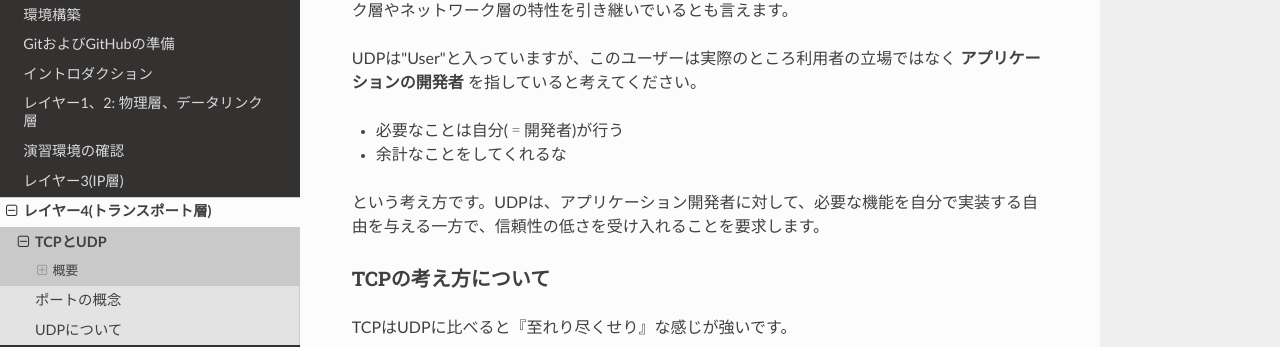
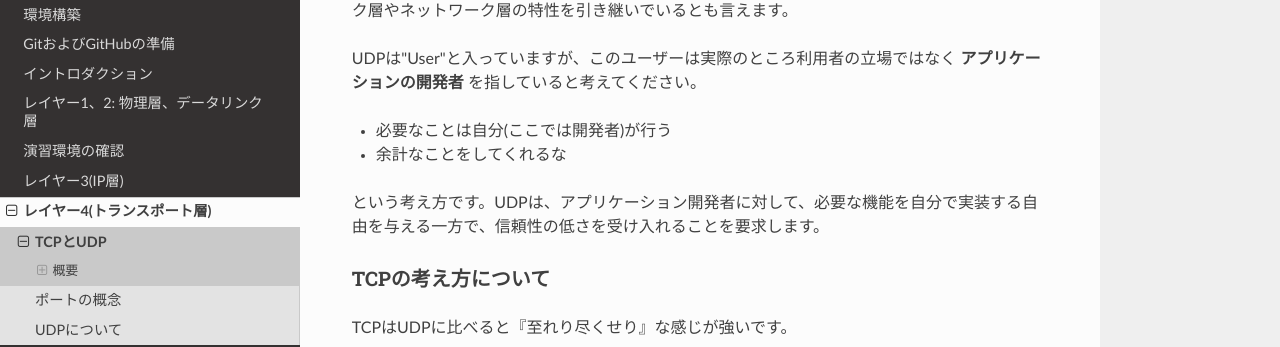
Before and after one commit to densuke/2025-network-doc, a Sphinx documentation site: the page built from source/transport/tcp-udp.md, in a window 1280 px wide and 900 px high, scrolled down 1018 px. Shown: the part 137-484 px from the top of the window. Built offline with Sphinx 7.4.7 and the Read the Docs theme 3.1.0, drawn with Linux system fonts in a browser that asks for light colours; pages that are not in the unit, such as notebooks, are missing from menus.

Commit message:
「=」の意図を明確か
@gemini-code-assist の指摘によるもの

```diff
--- a/source/transport/tcp-udp.md
+++ b/source/transport/tcp-udp.md
@@ -33,7 +33,7 @@ UDPは、速度を重視し、信頼性をその分落としています。こ
 
 UDPは"User"と入っていますが、このユーザーは実際のところ利用者の立場ではなく **アプリケーションの開発者** を指していると考えてください。
 
-- 必要なことは自分(゠開発者)が行う
+- 必要なことは自分(ここでは開発者)が行う
 - 余計なことをしてくれるな
 
 という考え方です。UDPは、アプリケーション開発者に対して、必要な機能を自分で実装する自由を与える一方で、信頼性の低さを受け入れることを要求します。
```
